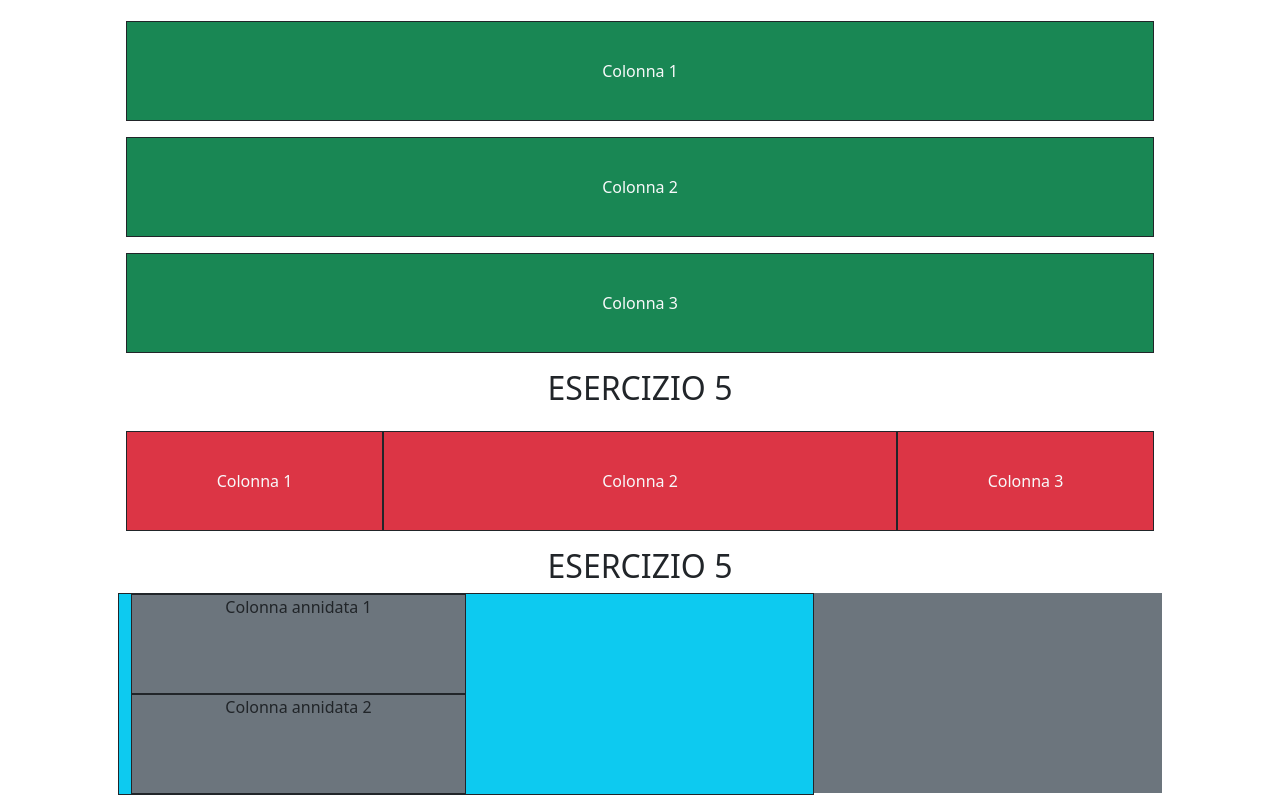
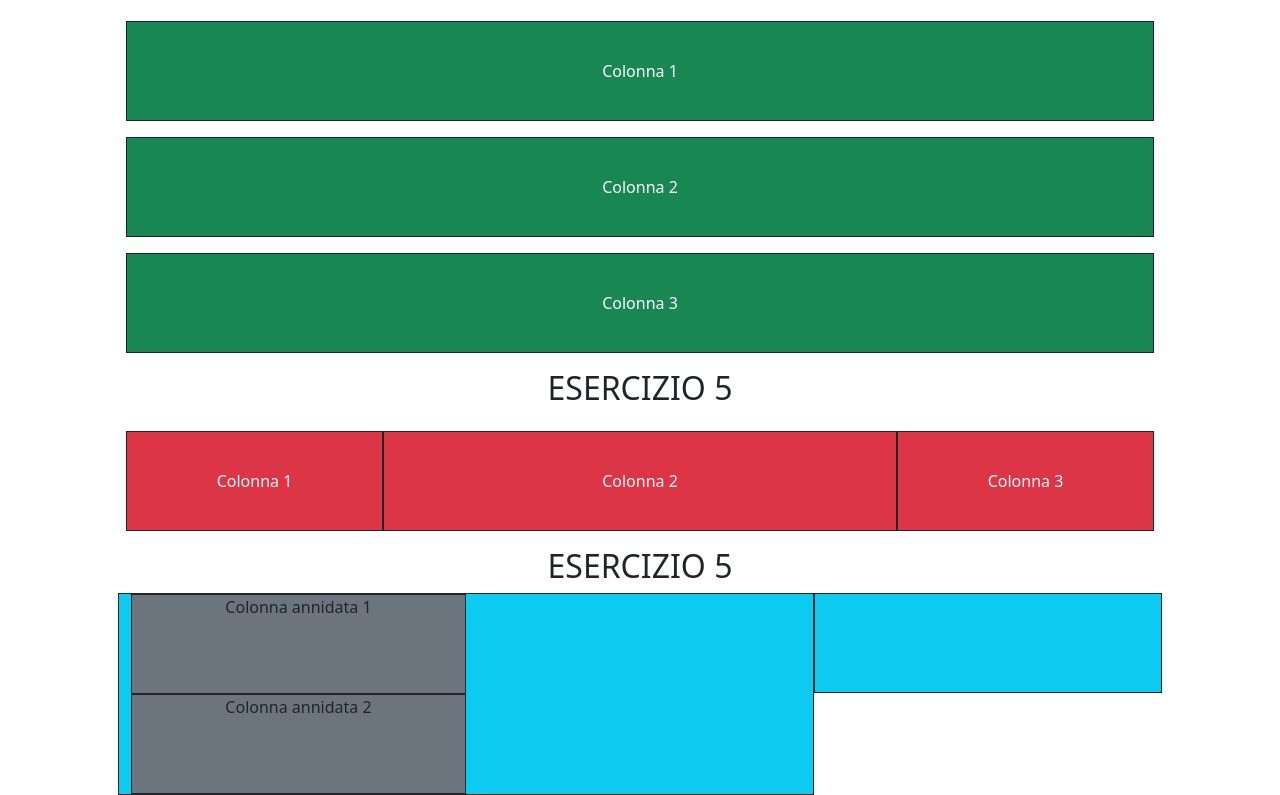
Before and after one commit to lucaferr95/U2-W2-D1, a plain HTML site: page index.html in a window 1280 px wide. Shown: the part 1741-2536 px from the top of the page. Drawn offline with nearby package versions, Linux system fonts and the light colour scheme.

Commit message:
Update index.html

```diff
--- a/index.html
+++ b/index.html
@@ -226,17 +226,18 @@
             <div class="container text-center">
                 <div class="row "
                 >
-        <div class="col col-12 col-md-8 bg-info  border border-dark ">
+        <div class="col col-12 col-md-8 bg-info   border border-dark ">
 
-            <div class="col-6 bg-secondary border border-dark" style="height: 100px;">
+            <div class="col-6 bg-secondary border border-dark " style="height: 100px;">
                 Colonna annidata 1 </div>
-                <div class="col-6 bg-secondary border border-dark" style="height: 100px;">
+                <div class="col-6 bg-secondary border border-dark " style="height: 100px;">
                     Colonna annidata 2
                 </div>
             </div>
+            <div class="col-12 col-md-4 bg-info  border border-dark d-flex align-items-center justify-content-center" style="height: 100px;">
 
 
-        <div class="col-12 col-md-4 bg-secondary border-dark d-flex align-items-center justify-content-center" style="height: 200px;">
+
         </div>
     </div>
   </div>
```
